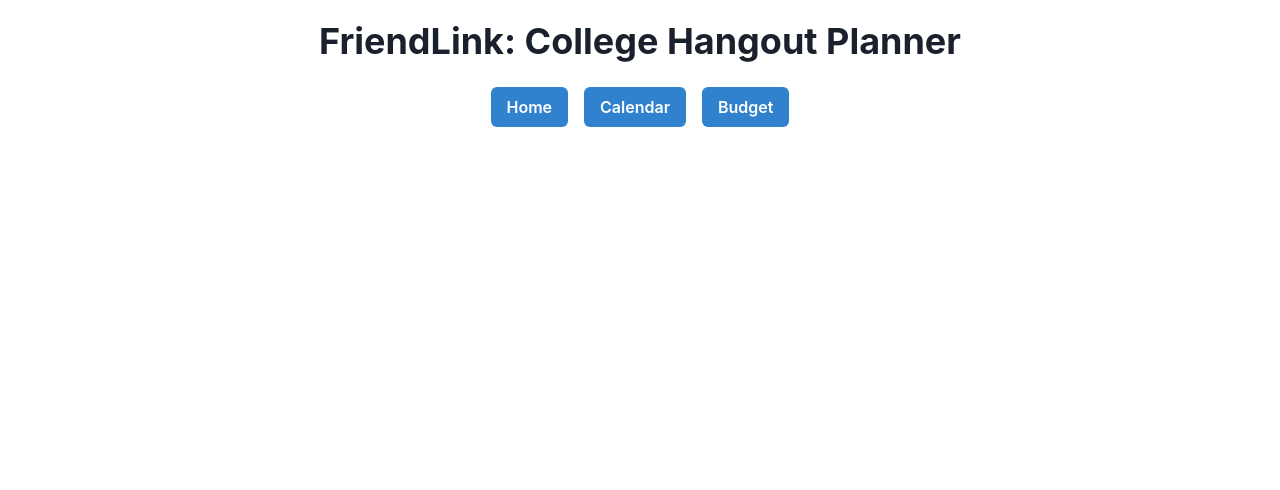
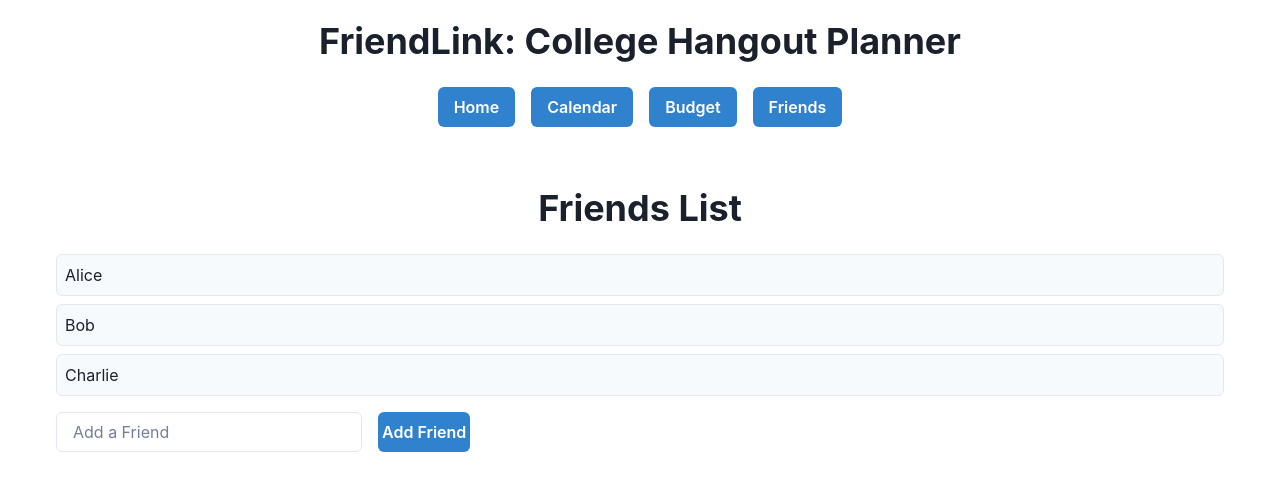
Before and after one commit to khanuzma9322/FriendLink, a React (Create React App) app: page /friends in a window 1280 px wide. Shown: the top 490 px of the page. Built offline with nearby package versions, Linux system fonts and the light colour scheme.

Commit message:
Added Friends Page

```diff
--- a/src/App.js
+++ b/src/App.js
@@ -4,13 +4,15 @@ import { Box, Heading, Button } from '@chakra-ui/react';
 import CalendarPage from './components/CalendarPage';
 import MainPage from './components/MainPage';
 import BudgetManagerPage from './components/BudgetManagerPage';
+import FriendPage from './components/FriendPage';
 
 function App() {
   const [budget, setBudget] = useState(0); // Total budget
   const [remaining, setRemaining] = useState(0); // Remaining balance
   const [transactions, setTransactions] = useState([]); // Record of all transactions
   const [events, setEvents] = useState([]); // Calendar events
-
+  const [friends, setFriends] = useState([]); // Friends
+  const [newFriend, setNewFriend] = useState('');
   // Function to add money to the budget
   const addBudget = (amount) => {
     setBudget(budget + amount);
@@ -63,7 +65,8 @@ function App() {
         <Box textAlign="center" mb={6}>
           <Button as={Link} to="/" mr={4} colorScheme="blue">Home</Button>
           <Button as={Link} to="/calendar" mr={4} colorScheme="blue">Calendar</Button>
-          <Button as={Link} to="/budget" colorScheme="blue">Budget</Button>
+          <Button as={Link} to="/budget" mr = {4} colorScheme="blue">Budget</Button>
+          <Button as={Link} to="/friends" colorScheme="blue">Friends</Button>
         </Box>
 
         {/* Routes */}
@@ -92,6 +95,7 @@ function App() {
               />
             }
           />
+          <Route path="/friends" element={<FriendPage friends={friends} newFriend = {newFriend} setFriends={setFriends} setNewFriend={setNewFriend}/>} />
         </Routes>
       </Box>
     </Router>
--- /dev/null
+++ b/src/components/FriendPage.js
@@ -0,0 +1,42 @@
+import React, { useState } from 'react';
+import { Box, VStack, HStack, Text, Button, Input, List, ListItem, Heading } from '@chakra-ui/react';
+
+function FriendsPage() {
+  const [friends, setFriends] = useState(['Alice', 'Bob', 'Charlie']); // Sample friends list
+  const [newFriend, setNewFriend] = useState(''); // State to hold the new friend's name
+
+  const addFriend = () => {
+    if (newFriend && !friends.includes(newFriend)) {
+      setFriends([...friends, newFriend]);
+      setNewFriend(''); // Clear the input field after adding
+    } else {
+      alert('Please enter a valid name or this friend is already added.');
+    }
+  };
+
+  return (
+    <Box p={9}>
+      <Heading textAlign="center" mb={6}>Friends List</Heading>
+      <VStack spacing={4} align="start">
+        <List spacing={2} width="100%">
+          {friends.map((friend, index) => (
+            <ListItem key={index} p={2} borderWidth="1px" borderRadius="md" bg="gray.50">
+              {friend}
+            </ListItem>
+          ))}
+        </List>
+
+        <HStack spacing={4}>
+          <Input
+            placeholder="Add a Friend"
+            value={newFriend}
+            onChange={(e) => setNewFriend(e.target.value)}
+          />
+          <Button colorScheme="blue" onClick={addFriend}>Add Friend</Button>
+        </HStack>
+      </VStack>
+    </Box>
+  );
+}
+
+export default FriendsPage;
```
